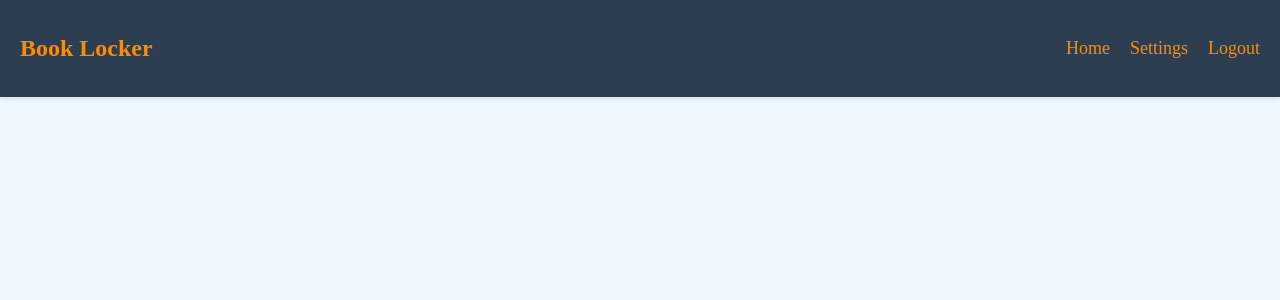
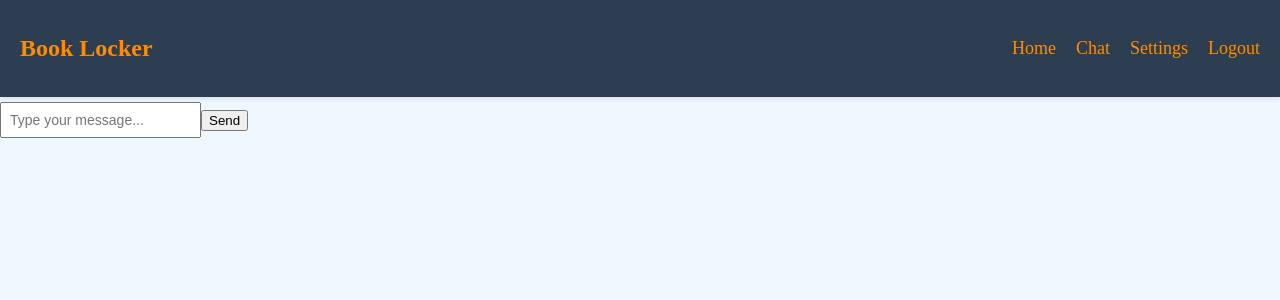
Before and after one commit to dilvirp/Open_Source_Group_6, a React (Create React App) app in the folder opensource/: page /chat in a window 1280 px wide. Shown: the top 300 px of the page. Built offline with nearby package versions, Linux system fonts and the light colour scheme; sample sign-in values are in the browser's storage; a web font is replaced by a local one.

Commit message:
Added Chat page

```diff
--- a/opensource/src/App.js
+++ b/opensource/src/App.js
@@ -14,6 +14,7 @@ import BookDetails from "./components/BookDetails";
 import Settings from "./components/Settings";
 import Profile from "./components/Profile";
 import AddBook from "./components/AddBook";
+import Chat from "./components/Chat";
 
 function App() {
   return (
@@ -62,6 +63,10 @@ function AppContent() {
           path="/add-book"
           element={token ? <AddBook /> : <Navigate to="/login" />}
         />
+        <Route
+          path="/chat"
+          element={token ? <Chat /> : <Navigate to="/login" />}
+        />
       </Routes>
     </>
   );
--- /dev/null
+++ b/opensource/src/components/Chat.js
@@ -0,0 +1,58 @@
+import React, {useState } from "react";
+
+const Chat = () => {
+    const [message, setMessage] = useState("");
+    const [chatHistory, setChatHistory] = useState([]);
+    const [loading, setLoading] = useState(false);
+
+    const sendMessage = async () => {
+        if (!message.trim()) return;
+
+        const userMessage = { role: "user", content: message };
+        setChatHistory([...chatHistory, userMessage]);
+        setMessage("");
+        setLoading(true);
+
+        try {
+            const response = await fetch("http://localhost:3000/api/chat", {
+                method: "POST",
+                headers: {
+                    "Content-Type": "application/json",
+                },
+                body: JSON.stringify({ message, sessionId: "default" }),
+            });
+
+            const data = await response.json();
+            setChatHistory([...chatHistory, userMessage, { role: "assistant", content: data.reply }]);
+        } catch (error) {
+            console.error("Error sending message: ", error);
+        } finally {
+            setLoading(false);
+        }
+    };
+
+    return (
+        <div className="chat-container">
+            <div className="chat-history">
+                {chatHistory.map((msg, index) => (
+                    <div key={index} className={`chat-message ${msg.role}`}>
+                        <strong>{msg.role === "user" ? "You" : "Bot"}:</strong> {msg.content}
+                    </div>
+                ))}
+            </div>
+            <div className="chat-input">
+                <input
+                    type="text"
+                    value={message}
+                    onChange={(e) => setMessage(e.target.value)}
+                    placeholder="Type your message..."
+                />
+                <button onClick={sendMessage} disabled={loading}>
+                    {loading ? "Sending..." : "Send"}
+                </button>
+            </div>
+        </div>
+    );
+};
+
+export default Chat;
--- a/opensource/src/components/Navbar.js
+++ b/opensource/src/components/Navbar.js
@@ -20,6 +20,9 @@ function NavBar() {
             <Link to="/home" className="nav-link">
               Home
             </Link>
+            <Link to="/chat" className="nav-link">
+              Chat
+            </Link>
             <Link to="/settings" className="nav-link">
               Settings
             </Link>
```
